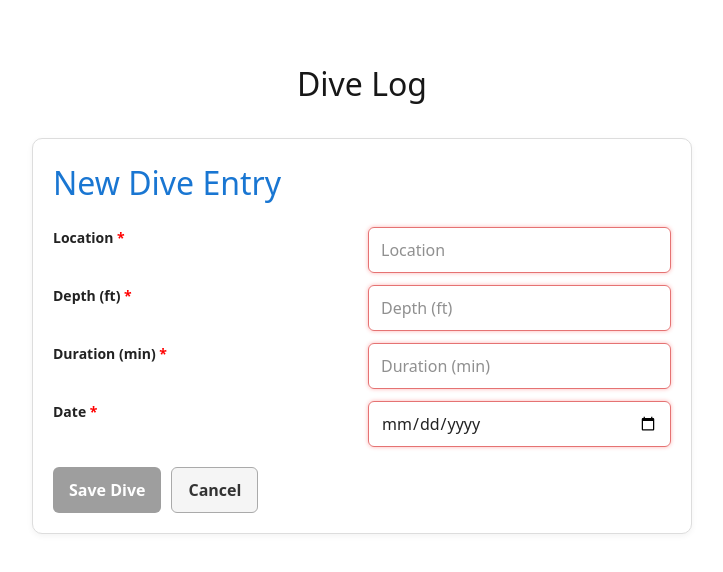
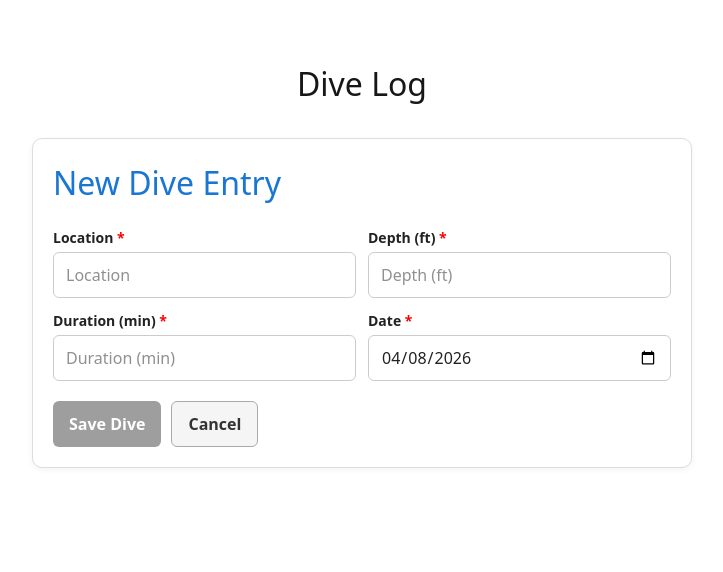
Before and after one commit to blueice349/dive-logs, a Next.js app: page / in a window 1280 px wide. Both pictures are taken after a click on the button "➕ Add Dive Log". Shown: the top 572 px of the page, without its empty margins (278-1001 px from the left). Built offline with nearby package versions, Linux system fonts and the light colour scheme.

Commit message:
Add Joi validation schema for dive logs and update dependencies

```diff
--- a/app/api/logs/data.ts
+++ b/app/api/logs/data.ts
@@ -1,3 +1,5 @@
+import Joi from "joi";
+
 export type DiveLog = {
   id: number;
   location: string;
@@ -5,4 +7,13 @@ export type DiveLog = {
   duration: number;
   date: string;
 };
+
+export const diveLogSchema = Joi.object<DiveLog>({
+  id: Joi.number().integer().required().label("ID"),
+  location: Joi.string().trim().required().label("Location"),
+  depth: Joi.number().positive().required().label("Depth"),
+  duration: Joi.number().positive().required().label("Duration"),
+  date: Joi.string().isoDate().required().label("Date"),
+});
+
 export const diveLogs: DiveLog[] = [];
--- a/app/page.tsx
+++ b/app/page.tsx
@@ -1,6 +1,9 @@
 "use client";
 
 import { useEffect, useState } from "react";
+import { useForm } from "react-hook-form";
+import { joiResolver } from "@hookform/resolvers/joi";
+import Joi from "joi";
 
 type DiveLog = {
   id: number;
@@ -10,40 +13,42 @@ type DiveLog = {
   date: string;
 };
 
+type FormValues = {
+  location: string;
+  depth: string;
+  duration: string;
+  date: string;
+};
+
+const schema = Joi.object<FormValues>({
+  location: Joi.string().trim().required().label("Location"),
+  depth: Joi.number().required().label("Depth"),
+  duration: Joi.number().required().label("Duration"),
+  date: Joi.string().required().label("Date"),
+});
+
+const defaultValues: FormValues = {
+  location: "",
+  depth: "",
+  duration: "",
+  date: new Date().toISOString().split("T")[0],
+};
+
 export default function Home() {
   const [logs, setLogs] = useState<DiveLog[]>([]);
   const [showAddForm, setShowAddForm] = useState(false);
+  const [editingId, setEditingId] = useState<number | null>(null);
 
-  const [form, setForm] = useState({
-    location: "",
-    depth: "",
-    duration: "",
-    date: "",
+  const addForm = useForm<FormValues>({
+    defaultValues,
+    mode: "onChange",
+    resolver: joiResolver(schema),
   });
-
-  const [editingId, setEditingId] = useState<number | null>(null);
-  const [editForm, setEditForm] = useState({
-    location: "",
-    depth: "",
-    duration: "",
-    date: "",
+  const editForm = useForm<FormValues>({
+    defaultValues,
+    mode: "onChange",
+    resolver: joiResolver(schema),
   });
-
-  const isValid =
-    form.location.trim() !== "" &&
-    form.depth.trim() !== "" &&
-    !isNaN(Number(form.depth)) &&
-    form.duration.trim() !== "" &&
-    !isNaN(Number(form.duration)) &&
-    form.date.trim() !== "";
-
-  const isEditValid =
-    editForm.location.trim() !== "" &&
-    editForm.depth.trim() !== "" &&
-    !isNaN(Number(editForm.depth)) &&
-    editForm.duration.trim() !== "" &&
-    !isNaN(Number(editForm.duration)) &&
-    editForm.date.trim() !== "";
 
   useEffect(() => {
     fetch("/api/logs")
@@ -51,39 +56,34 @@ export default function Home() {
       .then(setLogs);
   }, []);
 
-  const submit = async () => {
-    if (!isValid) return;
-
+  const submit = addForm.handleSubmit(async (data) => {
     const res = await fetch("/api/logs", {
       method: "POST",
       headers: { "Content-Type": "application/json" },
       body: JSON.stringify({
-        location: form.location,
-        depth: Number(form.depth),
-        duration: Number(form.duration),
-        date: form.date,
+        location: data.location,
+        depth: Number(data.depth),
+        duration: Number(data.duration),
+        date: data.date,
       }),
     });
-
     const newLog = await res.json();
     setLogs([...logs, newLog]);
-
-    setForm({ location: "", depth: "", duration: "", date: "" });
+    addForm.reset(defaultValues);
     setShowAddForm(false);
-  };
+  });
 
   const deleteLog = async (id: number) => {
     await fetch(`/api/logs/${id}`, {
       method: "DELETE",
       headers: { "Content-Type": "application/json" },
     });
-
     setLogs(logs.filter((log) => log.id !== id));
   };
 
   const startEdit = (log: DiveLog) => {
     setEditingId(log.id);
-    setEditForm({
+    editForm.reset({
       location: log.location,
       depth: String(log.depth),
       duration: String(log.duration),
@@ -91,42 +91,103 @@ export default function Home() {
     });
   };
 
-  const saveEdit = async () => {
-    if (!editingId || !isEditValid) return;
-
+  const saveEdit = editForm.handleSubmit(async (data) => {
+    if (!editingId) return;
     const res = await fetch(`/api/logs/${editingId}`, {
       method: "PUT",
       headers: { "Content-Type": "application/json" },
       body: JSON.stringify({
-        location: editForm.location,
-        depth: Number(editForm.depth),
-        duration: Number(editForm.duration),
-        date: editForm.date,
+        location: data.location,
+        depth: Number(data.depth),
+        duration: Number(data.duration),
+        date: data.date,
       }),
     });
-
     const updated = await res.json();
-
     setLogs(logs.map((log) => (log.id === editingId ? updated : log)));
     setEditingId(null);
-  };
+  });
 
-  const Label = ({ children }: { children: string }) => (
-    <label style={{ fontWeight: 600, fontSize: 14, color: "#222" }}>
+  const Label = ({
+    children,
+    htmlFor,
+  }: {
+    children: string;
+    htmlFor: string;
+  }) => (
+    <label
+      htmlFor={htmlFor}
+      style={{ fontWeight: 600, fontSize: 14, color: "#222" }}
+    >
       {children} <span style={{ color: "red" }}>*</span>
     </label>
   );
 
-  const styledInput = (value: string, mustBeNumber = false) => {
-    const isEmpty = value.trim() === "";
-    const isInvalidNumber = mustBeNumber && isNaN(Number(value));
-    return {
-      ...inputStyle,
-      border:
-        isEmpty || isInvalidNumber ? "1px solid #e57373" : "1px solid #ccc",
-      boxShadow:
-        isEmpty || isInvalidNumber ? "0 0 4px rgba(255,0,0,0.3)" : "none",
-    };
+  const styledInput = (hasError: boolean) => ({
+    ...inputStyle,
+    border: hasError ? "1px solid #e57373" : "1px solid #ccc",
+    boxShadow: hasError ? "0 0 4px rgba(255,0,0,0.3)" : "none",
+  });
+
+  const FormFields = ({
+    form,
+  }: {
+    form: ReturnType<typeof useForm<FormValues>>;
+  }) => {
+    const {
+      register,
+      formState: { errors },
+    } = form;
+    return (
+      <div style={formGrid}>
+        <div style={{ display: "flex", flexDirection: "column", gap: 4 }}>
+          <Label htmlFor="location">Location</Label>
+          <input
+            id="location"
+            placeholder="Location"
+            {...register("location")}
+            style={styledInput(!!errors.location)}
+          />
+          {errors.location && (
+            <span style={errorText}>{errors.location.message}</span>
+          )}
+        </div>
+        <div style={{ display: "flex", flexDirection: "column", gap: 4 }}>
+          <Label htmlFor="depth">Depth (ft)</Label>
+          <input
+            id="depth"
+            placeholder="Depth (ft)"
+            {...register("depth")}
+            style={styledInput(!!errors.depth)}
+          />
+          {errors.depth && (
+            <span style={errorText}>{errors.depth.message}</span>
+          )}
+        </div>
+        <div style={{ display: "flex", flexDirection: "column", gap: 4 }}>
+          <Label htmlFor="duration">Duration (min)</Label>
+          <input
+            id="duration"
+            placeholder="Duration (min)"
+            {...register("duration")}
+            style={styledInput(!!errors.duration)}
+          />
+          {errors.duration && (
+            <span style={errorText}>{errors.duration.message}</span>
+          )}
+        </div>
+        <div style={{ display: "flex", flexDirection: "column", gap: 4 }}>
+          <Label htmlFor="date">Date</Label>
+          <input
+            id="date"
+            type="date"
+            {...register("date")}
+            style={styledInput(!!errors.date)}
+          />
+          {errors.date && <span style={errorText}>{errors.date.message}</span>}
+        </div>
+      </div>
+    );
   };
 
   return (
@@ -150,65 +211,27 @@ export default function Home() {
 
       {showAddForm && (
         <div style={card}>
-          <h2
-            style={{
-              marginTop: 0,
-              fontSize: 32,
-              color: "#1976d2",
-            }}
-          >
+          <h2 style={{ marginTop: 0, fontSize: 32, color: "#1976d2" }}>
             New Dive Entry
           </h2>
-
-          <div style={formGrid}>
-            <Label>Location</Label>
-            <input
-              placeholder="Location"
-              value={form.location}
-              onChange={(e) => setForm({ ...form, location: e.target.value })}
-              style={styledInput(form.location)}
-            />
-
-            <Label>Depth (ft)</Label>
-            <input
-              placeholder="Depth (ft)"
-              value={form.depth}
-              onChange={(e) => setForm({ ...form, depth: e.target.value })}
-              style={styledInput(form.depth, true)}
-            />
-
-            <Label>Duration (min)</Label>
-            <input
-              placeholder="Duration (min)"
-              value={form.duration}
-              onChange={(e) => setForm({ ...form, duration: e.target.value })}
-              style={styledInput(form.duration, true)}
-            />
-
-            <Label>Date</Label>
-            <input
-              type="date"
-              value={form.date}
-              onChange={(e) => setForm({ ...form, date: e.target.value })}
-              style={styledInput(form.date)}
-            />
-          </div>
-
+          <FormFields form={addForm} />
           <div style={{ display: "flex", gap: 10, marginTop: 20 }}>
             <button
               onClick={submit}
-              disabled={!isValid}
+              disabled={!addForm.formState.isValid}
               style={{
                 ...primaryButton,
-                background: isValid ? "#2e7d32" : "#9e9e9e",
-                cursor: isValid ? "pointer" : "not-allowed",
+                background: addForm.formState.isValid ? "#2e7d32" : "#9e9e9e",
+                cursor: addForm.formState.isValid ? "pointer" : "not-allowed",
               }}
             >
               Save Dive
             </button>
-
             <button
-              onClick={() => setShowAddForm(false)}
+              onClick={() => {
+                addForm.reset(defaultValues);
+                setShowAddForm(false);
+              }}
               style={secondaryButton}
             >
               Cancel
@@ -222,84 +245,27 @@ export default function Home() {
           <li key={log.id} style={card}>
             {editingId === log.id ? (
               <>
-                {" "}
-                <div style={formGrid}>
-                  {" "}
-                  <div
-                    style={{ display: "flex", flexDirection: "column", gap: 4 }}
-                  >
-                    {" "}
-                    <Label>Location</Label>{" "}
-                    <input
-                      value={editForm.location}
-                      onChange={(e) =>
-                        setEditForm({ ...editForm, location: e.target.value })
-                      }
-                      style={styledInput(editForm.location)}
-                    />{" "}
-                  </div>{" "}
-                  <div
-                    style={{ display: "flex", flexDirection: "column", gap: 4 }}
-                  >
-                    {" "}
-                    <Label>Depth (ft)</Label>{" "}
-                    <input
-                      value={editForm.depth}
-                      onChange={(e) =>
-                        setEditForm({ ...editForm, depth: e.target.value })
-                      }
-                      style={styledInput(editForm.depth)}
-                    />{" "}
-                  </div>{" "}
-                  <div
-                    style={{ display: "flex", flexDirection: "column", gap: 4 }}
-                  >
-                    {" "}
-                    <Label>Duration (min)</Label>{" "}
-                    <input
-                      value={editForm.duration}
-                      onChange={(e) =>
-                        setEditForm({ ...editForm, duration: e.target.value })
-                      }
-                      style={styledInput(editForm.duration)}
-                    />{" "}
-                  </div>{" "}
-                  <div
-                    style={{ display: "flex", flexDirection: "column", gap: 4 }}
-                  >
-                    {" "}
-                    <Label>Date</Label>{" "}
-                    <input
-                      type="date"
-                      value={editForm.date}
-                      onChange={(e) =>
-                        setEditForm({ ...editForm, date: e.target.value })
-                      }
-                      style={styledInput(editForm.date)}
-                    />{" "}
-                  </div>{" "}
-                </div>{" "}
+                <FormFields form={editForm} />
                 <div style={{ marginTop: 12, display: "flex", gap: 10 }}>
-                  {" "}
                   <button
                     onClick={saveEdit}
-                    disabled={!isEditValid}
+                    disabled={!editForm.formState.isValid}
                     style={{
                       ...primaryButton,
-                      background: isEditValid ? "#2e7d32" : "#9e9e9e",
+                      background: editForm.formState.isValid
+                        ? "#2e7d32"
+                        : "#9e9e9e",
                     }}
                   >
-                    {" "}
-                    Save{" "}
-                  </button>{" "}
+                    Save
+                  </button>
                   <button
                     onClick={() => setEditingId(null)}
                     style={secondaryButton}
                   >
-                    {" "}
-                    Cancel{" "}
-                  </button>{" "}
-                </div>{" "}
+                    Cancel
+                  </button>
+                </div>
               </>
             ) : (
               <>
@@ -307,7 +273,6 @@ export default function Home() {
                 <p style={{ margin: "6px 0", color: "#444" }}>
                   {log.date} — {log.depth} ft — {log.duration} min
                 </p>
-
                 <div style={{ display: "flex", gap: 10 }}>
                   <button
                     onClick={() => startEdit(log)}
@@ -315,7 +280,6 @@ export default function Home() {
                   >
                     Edit
                   </button>
-
                   <button
                     onClick={() => deleteLog(log.id)}
                     style={dangerButtonSmall}
@@ -338,6 +302,12 @@ const inputStyle = {
   fontSize: 16,
   width: "100%",
   color: "#222",
+};
+
+const errorText = {
+  fontSize: 12,
+  color: "#e57373",
+  marginTop: 2,
 };
 
 const card = {
--- a/package.json
+++ b/package.json
@@ -9,9 +9,12 @@
     "lint": "eslint"
   },
   "dependencies": {
+    "@hookform/resolvers": "^5.2.2",
+    "joi": "^18.0.2",
     "next": "16.1.4",
     "react": "19.2.3",
-    "react-dom": "19.2.3"
+    "react-dom": "19.2.3",
+    "react-hook-form": "^7.71.1"
   },
   "devDependencies": {
     "@tailwindcss/postcss": "^4",
```
Also changed, not shown: 1 other file (tests, documents, lock files or other folders).
